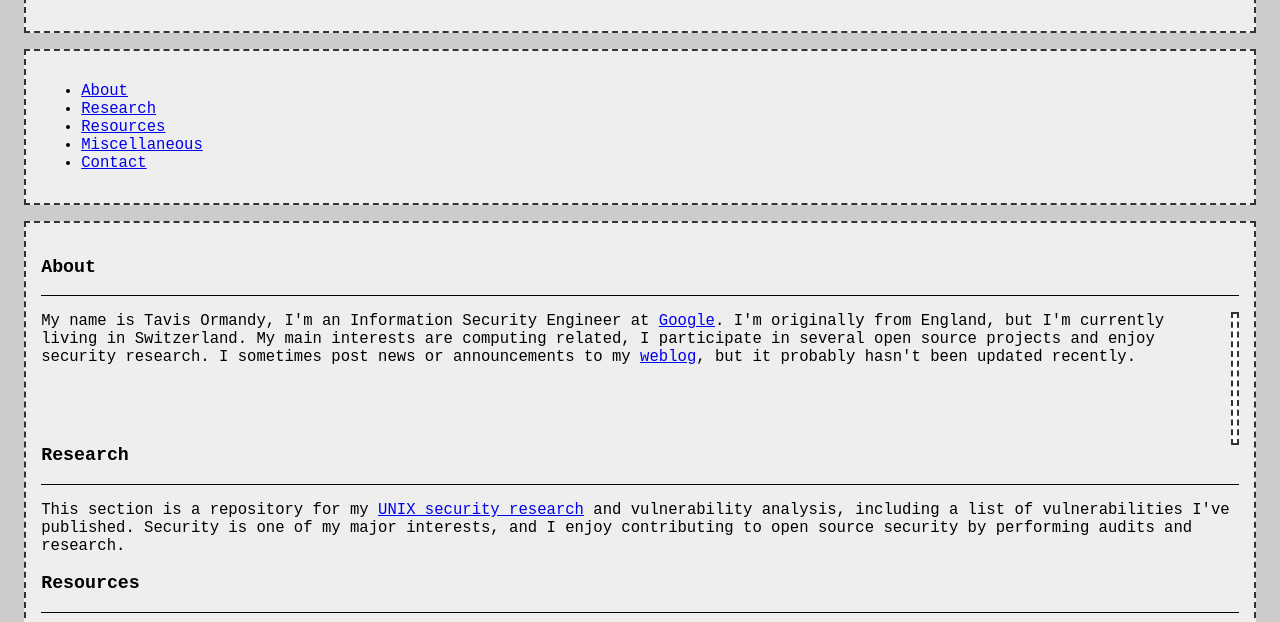
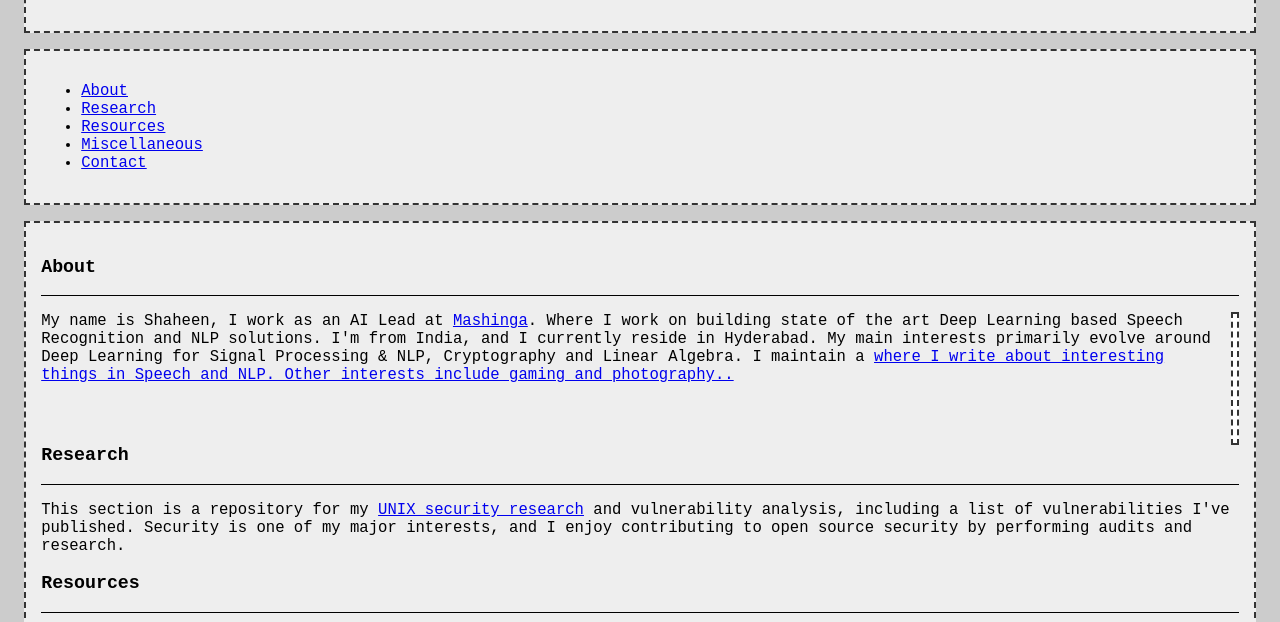
Before and after one commit to shaheenkdr/shaheenk.me, a plain HTML site: page index.html in a window 1280 px wide. Shown: the part 178-800 px from the top of the page. Drawn offline with Linux system fonts and the light colour scheme.

Commit message:
Update index.html

```diff
--- a/index.html
+++ b/index.html
@@ -44,7 +44,7 @@
 
     <p><a href="img/photo.png"><img align="middle" src="img/photo.png" border="0" alt="" /></a></p>
 
-    <p>My name is Tavis Ormandy, I'm an Information Security Engineer at <a href="http://www.google.com">Google</a>. I'm originally from England, but I'm currently living in Switzerland. My main interests are computing related, I participate in several open source projects and enjoy security research. I sometimes post news or announcements to my <a href="http://my.opera.com/taviso/">weblog</a>, but it probably hasn't been updated recently.</p><a id="toc2" name="toc2"></a>
+    <p>My name is Shaheen, I work as an AI Lead at <a href="http://www.mashinga.com">Mashinga</a>. Where I work on building state of the art Deep Learning based Speech Recognition and NLP solutions. I'm from India, and I currently reside in Hyderabad. My main interests primarily evolve around Deep Learning for Signal Processing & NLP, Cryptography and Linear Algebra. I maintain a <a href="http://shaheenk.me/blog"blog</a> where I write about interesting things in Speech and NLP. Other interests include gaming and photography..</p><a id="toc2" name="toc2"></a>
 
     <h3>Research</h3>
     <hr class="light" />
```
